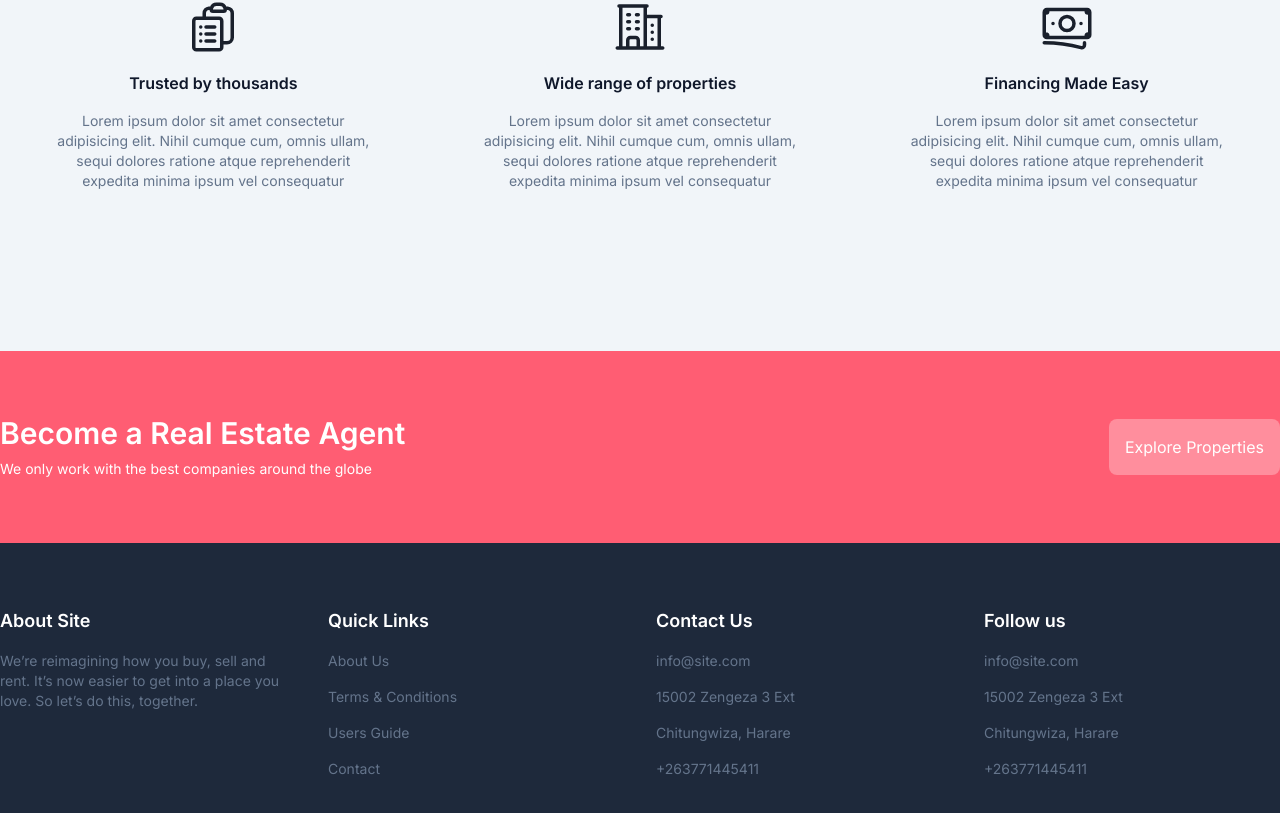
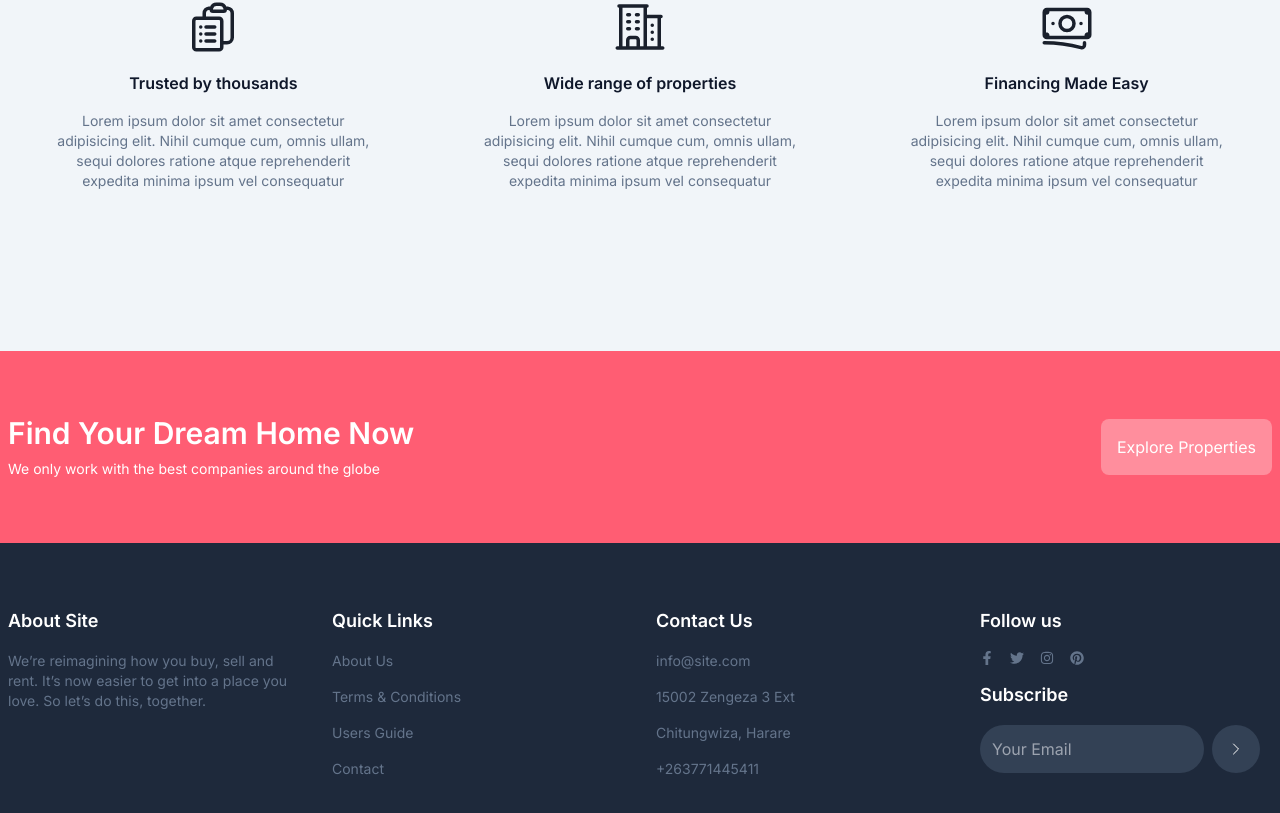
Before and after one commit to tatendabakozw/property-sale, a Next.js app: page / in a window 1280 px wide. Shown: the part 2907-3720 px from the top of the page. Built offline with nearby package versions, Linux system fonts and the light colour scheme.

Commit message:
feature: added new

```diff
--- a/components/navigation/Footer.tsx
+++ b/components/navigation/Footer.tsx
@@ -1,11 +1,18 @@
+import { ChevronRightIcon } from "@heroicons/react/24/outline";
 import React from "react";
+import {
+  FaFacebookF,
+  FaTwitter,
+  FaInstagram,
+  FaPinterest,
+} from "react-icons/fa";
 
 type Props = {};
 
 function Footer({}: Props) {
   return (
     <div className="bg-slate-800 flex flex-col py-16">
-      <div className="max-w-7xl w-full mx-auto grid grid-cols-4 gap-8">
+      <div className="max-w-7xl w-full mx-auto grid md:grid-cols-4 grid-cols-1 gap-8 px-2">
         <div className="col-span-1 flex flex-col space-y-4">
           <p className="text-lg font-semibold text-white">About Site</p>
           <p className="text-slate-500 text-sm">
@@ -19,7 +26,6 @@ function Footer({}: Props) {
           <p className="text-slate-500 text-sm">Terms & Conditions</p>
           <p className="text-slate-500 text-sm">Users Guide</p>
           <p className="text-slate-500 text-sm">Contact</p>
-
         </div>
         <div className="col-span-1 flex flex-col space-y-4">
           <p className="text-lg font-semibold text-white">Contact Us</p>
@@ -30,10 +36,19 @@ function Footer({}: Props) {
         </div>
         <div className="col-span-1 flex flex-col space-y-4">
           <p className="text-lg font-semibold text-white">Follow us</p>
-          <p className="text-slate-500 text-sm">info@site.com</p>
-          <p className="text-slate-500 text-sm">15002 Zengeza 3 Ext</p>
-          <p className="text-slate-500 text-sm">Chitungwiza, Harare</p>
-          <p className="text-slate-500 text-sm">+263771445411</p>
+          <div className="text-slate-500 text-sm flex flex-row items-center space-x-4">
+            <FaFacebookF />
+            <FaTwitter />
+            <FaInstagram />
+            <FaPinterest />
+          </div>
+          <p className="text-lg font-semibold text-white">Subscribe</p>
+          <div className="flex flex-row items-center space-x-2 w-16">
+            <input type="text" className="p-3 rounded-full bg-slate-700 w-56" placeholder="Your Email" />
+            <div className="rounded-full bg-slate-700 p-4">
+              <ChevronRightIcon height={16} width={16} className="text-white"/>
+            </div>
+          </div>
         </div>
       </div>
     </div>
--- a/package.json
+++ b/package.json
@@ -24,6 +24,7 @@
     "postcss": "8.4.28",
     "react": "18.2.0",
     "react-dom": "18.2.0",
+    "react-icons": "^4.10.1",
     "tailwindcss": "3.3.3",
     "typescript": "5.2.2"
   }
--- a/pages/index.tsx
+++ b/pages/index.tsx
@@ -13,17 +13,17 @@ export default function Home() {
         <PropertiesSection />
         <LocationSection />
         <WhyUsSection />
-        <div className="flex bg-primary-original py-16 text-white">
-          <div className="max-w-7xl flex flex-row items-center justify-between mx-auto w-full">
-            <div className="flex flex-col space-y-2 ">
-              <p className="text-3xl font-semibold">
-                Become a Real Estate Agent
+        <div className="flex bg-primary-original py-16 text-white px-2">
+          <div className="max-w-7xl flex md:flex-row flex-col items-center justify-between mx-auto w-full">
+            <div className="flex flex-col md:items-start items-center space-y-2 ">
+              <p className="text-3xl md:text-start text-center font-semibold">
+              Find Your Dream Home Now
               </p>
-              <p className="text-sm">
+              <p className="text-sm md:text-start text-center">
                 We only work with the best companies around the globe
               </p>
             </div>
-            <div className="bg-primary-light p-4 rounded-lg text-white">
+            <div className="bg-primary-light p-4 rounded-lg md:mt-0 mt-8 text-white">
               Explore Properties
             </div>
           </div>
```
Also changed, not shown: 1 other file (tests, documents, lock files or other folders).
